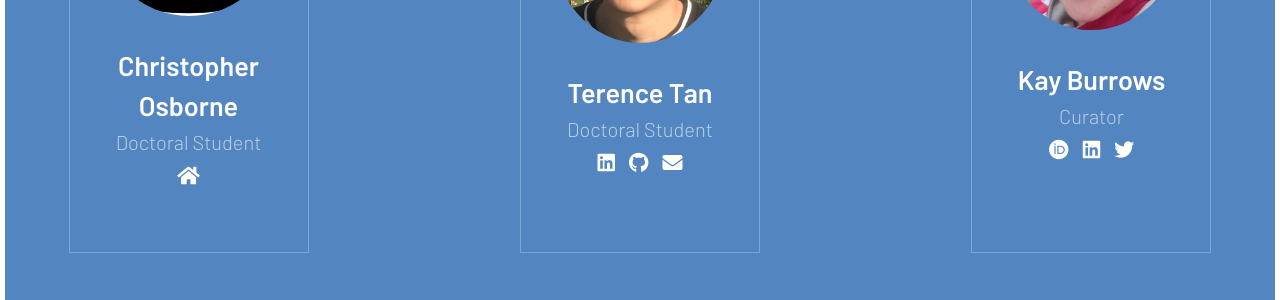
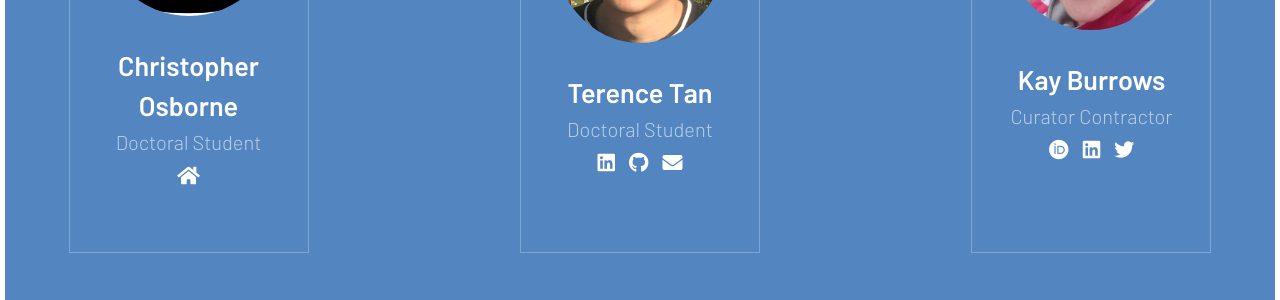
Before and after one commit to FAIRsharing/Sansone-Group-Website, a Jekyll site: the page built from index.html, in a window 1280 px wide and 900 px high, scrolled down 6070 px. Shown: the part 156-456 px from the top of the window. Built offline with Jekyll 4.4.1, drawn with Linux system fonts in a browser that asks for light colours; comment, search, counter and statistics services are not loaded.

Commit message:
Text modification to match Delphine.

```diff
--- a/index.html
+++ b/index.html
@@ -550,7 +550,7 @@ permalink: /
                         <img src="/images/people/kay_burrows.jpg" alt="Kay Burrows" />
                     </div>
                     <h3 class="personbox">Kay Burrows</h3>
-                    <p class="personbox">Curator</p>
+                    <p class="personbox">Curator Contractor</p>
                     <p>
                         <a href="https://orcid.org/0000-0002-5485-6256"
                            class="person-link" target="_blank">
```
